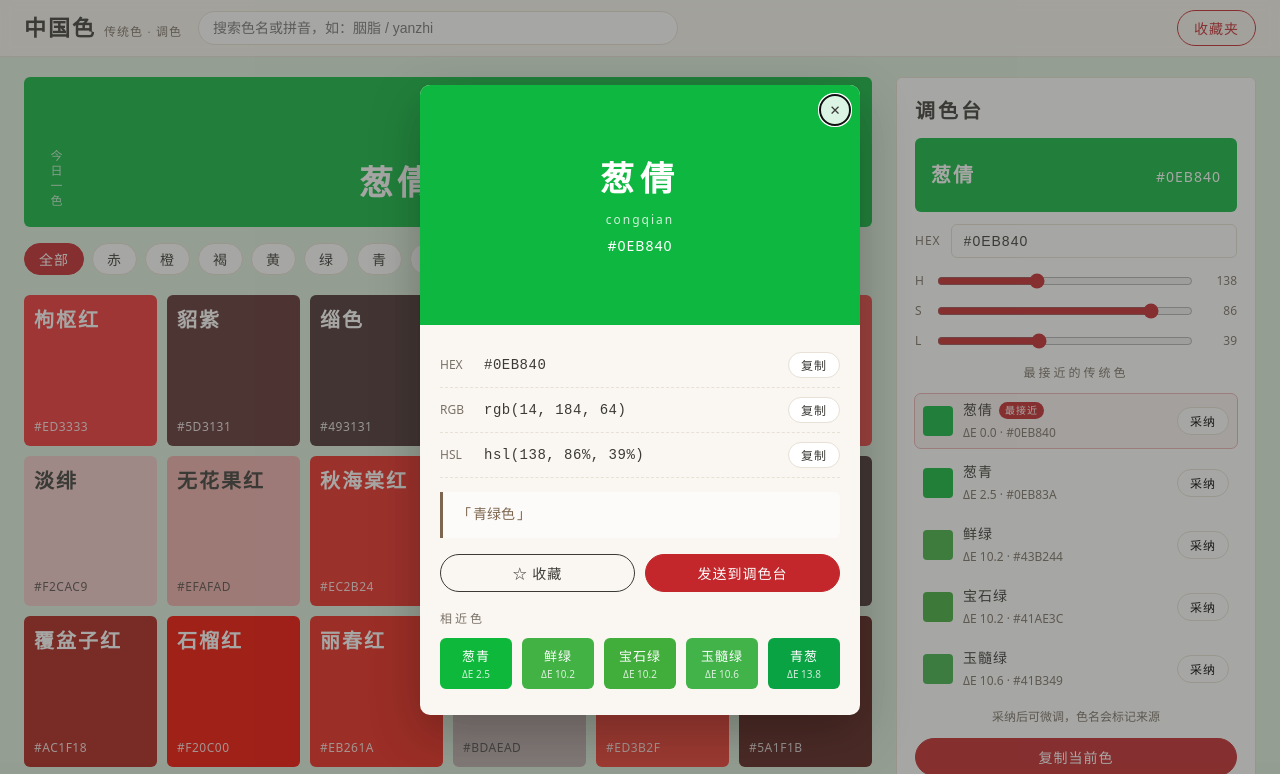
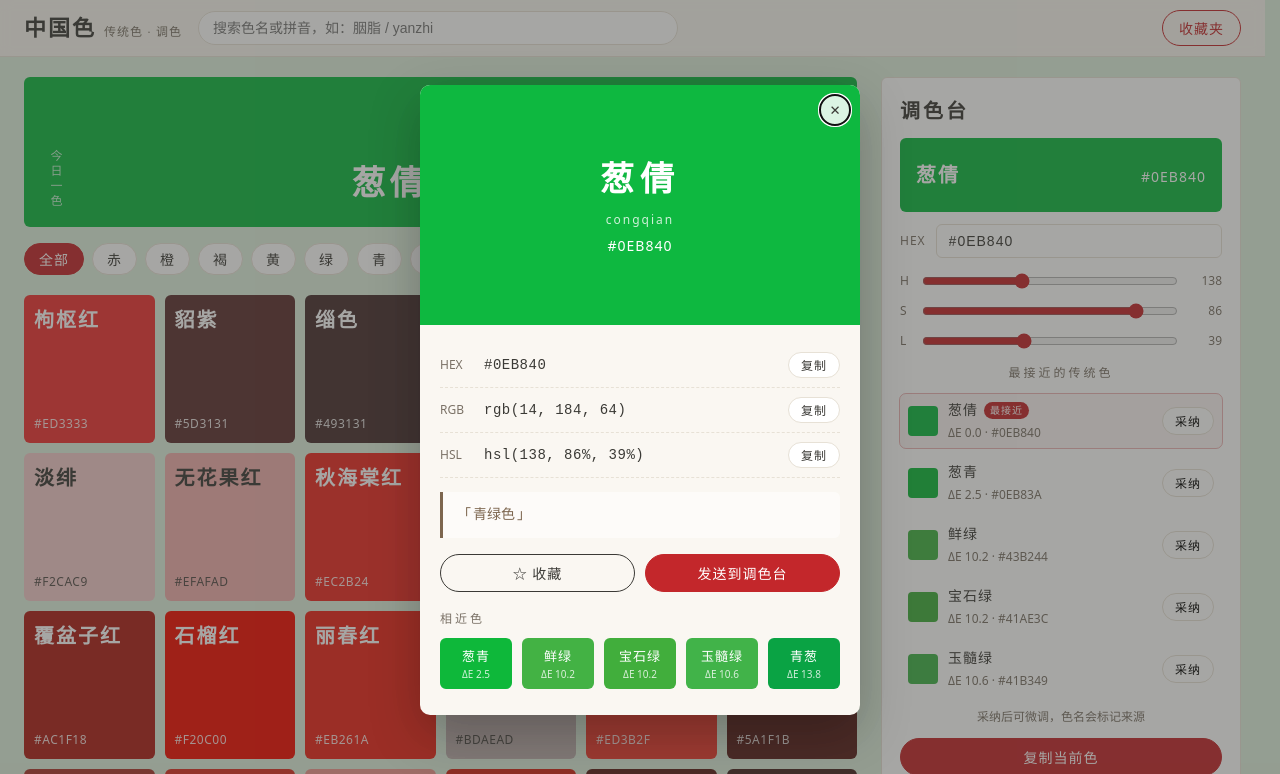
Before and after one commit to xuren9391/Colorful, a plain HTML site: page index.html in a window 1280 px wide. Both pictures are taken after a click on the element "查看今日一色详情". Shown: the top 774 px of the page. Drawn offline with Linux system fonts and the light colour scheme; a small style sheet from the web is missing.

Commit message:
ui: 霞鹜文楷圆润字体 + 动效整体放缓 + 弹窗防页面跳动(scrollbar-gutter)

```diff
--- a/css/style.css
+++ b/css/style.css
@@ -12,9 +12,16 @@
   --accent: #c3272b;
   --line: #e7e1d6;
   --card-radius: 6px;
-  --serif: "Noto Serif SC", "Source Han Serif SC", "STZhongsong", "STSong", "SimSun", serif;
-  --kai: "KaiTi", "STKaiti", "楷体", var(--serif);
+  --round: "LXGW WenKai Screen", "LXGW WenKai", "KaiTi", "STKaiti", "楷体", serif;
+  --serif: var(--round);
+  --kai: var(--round);
   --sans: system-ui, -apple-system, "Segoe UI", "PingFang SC", "Microsoft YaHei", sans-serif;
+  /* 变化节奏：整体放缓，过渡更从容 */
+  --t-card: 0.65s;
+  --t-modal: 0.7s;
+  --t-close: 0.45s;
+  --t-color: 0.5s;
+  --t-bg: 1.2s;
 }
 
 * { box-sizing: border-box; }
@@ -22,7 +29,7 @@
 /* hidden 属性优先于任何作者 display 规则 */
 [hidden] { display: none !important; }
 
-html { scroll-behavior: smooth; }
+html { scroll-behavior: smooth; scrollbar-gutter: stable; }
 
 body {
   margin: 0;
@@ -31,7 +38,7 @@ body {
   font-family: var(--sans);
   font-size: 14px;
   line-height: 1.5;
-  transition: background-color 0.6s ease;
+  transition: background-color var(--t-bg) ease;
 }
 
 .serif { font-family: var(--serif); }
@@ -150,7 +157,7 @@ button { font-family: inherit; }
   padding: 18px 22px;
   border-radius: var(--card-radius);
   cursor: pointer;
-  transition: transform 0.15s ease, box-shadow 0.15s ease;
+  transition: transform 0.22s ease, box-shadow 0.22s ease;
 }
 
 .hero:hover { transform: scale(1.01); box-shadow: 0 6px 24px rgba(59, 58, 54, 0.18); }
@@ -224,7 +231,7 @@ button { font-family: inherit; }
   padding: 10px;
   border-radius: var(--card-radius);
   cursor: pointer;
-  transition: transform 0.15s ease, box-shadow 0.15s ease;
+  transition: transform 0.22s ease, box-shadow 0.22s ease;
 }
 
 .card:hover { transform: scale(1.03); box-shadow: 0 6px 18px rgba(59, 58, 54, 0.22); z-index: 1; }
@@ -618,7 +625,7 @@ input[type="range"] {
   border-radius: var(--card-radius);
   text-align: center;
   cursor: pointer;
-  transition: transform 0.15s ease;
+  transition: transform 0.22s ease;
 }
 
 .sim-item:hover { transform: scale(1.05); }
@@ -770,7 +777,7 @@ input[type="range"] {
 
 /* 色卡瀑布式入场，延迟由 renderWall 内联 --d 控制 */
 .card.enter {
-  animation: card-in 0.38s cubic-bezier(0.2, 0.7, 0.3, 1) backwards;
+  animation: card-in var(--t-card) cubic-bezier(0.2, 0.7, 0.3, 1) backwards;
   animation-delay: var(--d, 0ms);
 }
 
@@ -780,15 +787,15 @@ input[type="range"] {
 
 @keyframes fade-in { from { opacity: 0; } }
 
-.topbar { animation: fade-down 0.4s ease backwards; }
+.topbar { animation: fade-down 0.7s ease backwards; }
 
 .hero {
-  animation: card-in 0.5s 0.08s cubic-bezier(0.2, 0.7, 0.3, 1) backwards;
-  transition: background-color 0.35s ease, color 0.35s ease,
-              transform 0.15s ease, box-shadow 0.15s ease;
+  animation: card-in 0.8s 0.15s cubic-bezier(0.2, 0.7, 0.3, 1) backwards;
+  transition: background-color 0.7s ease, color 0.7s ease,
+              transform 0.22s ease, box-shadow 0.22s ease;
 }
 
-.chip { transition: background-color 0.2s, color 0.2s, border-color 0.2s; }
+.chip { transition: background-color 0.35s, color 0.35s, border-color 0.35s; }
 
 /* 弹层：面板弹性浮现 / 遮罩淡入，关闭反向 */
 @keyframes pop-in {
@@ -799,27 +806,27 @@ input[type="range"] {
   to { opacity: 0; transform: translateY(14px) scale(0.96); }
 }
 
-.modal-mask { animation: fade-in 0.22s ease; }
+.modal-mask { animation: fade-in 0.55s ease; }
 
 .modal-panel {
-  animation: pop-in 0.3s cubic-bezier(0.34, 1.4, 0.4, 1);
+  animation: pop-in var(--t-modal) cubic-bezier(0.3, 1.2, 0.35, 1);
 }
 
-.modal.closing .modal-mask { animation: fade-in 0.16s ease reverse forwards; }
-.modal.closing .modal-panel { animation: pop-out 0.18s ease forwards; }
+.modal.closing .modal-mask { animation: fade-in var(--t-close) ease reverse forwards; }
+.modal.closing .modal-panel { animation: pop-out var(--t-close) ease forwards; }
 
 /* 颜色切换的平滑过渡（调色台预览 / 详情大色块 / 相近色块） */
 .mixer-preview,
 .detail-block,
 .near-swatch {
-  transition: background-color 0.25s ease, color 0.25s ease;
+  transition: background-color var(--t-color) ease, color var(--t-color) ease;
 }
 
 .sim-item {
-  transition: background-color 0.25s ease, color 0.25s ease, transform 0.15s ease;
+  transition: background-color var(--t-color) ease, color var(--t-color) ease, transform 0.22s ease;
 }
 
-.near-item { transition: background-color 0.2s ease; }
+.near-item { transition: background-color 0.4s ease; }
 
 /* toast 滑入（hidden→显示会重启 animation） */
 @keyframes toast-in {
@@ -827,11 +834,11 @@ input[type="range"] {
 }
 
 .toast {
-  animation: toast-in 0.28s cubic-bezier(0.34, 1.3, 0.4, 1);
+  animation: toast-in 0.45s cubic-bezier(0.34, 1.3, 0.4, 1);
 }
 
 /* 手动复制降级面板 */
-.manual-copy { animation: pop-in 0.25s cubic-bezier(0.34, 1.4, 0.4, 1); }
+.manual-copy { animation: pop-in 0.55s cubic-bezier(0.3, 1.2, 0.35, 1); }
 
 /* 系统偏好：减少动效时退化为直切 */
 @media (prefers-reduced-motion: reduce) {
@@ -857,7 +864,7 @@ input[type="range"] {
     overflow-y: auto;
     border-radius: 16px 16px 0 0;
     transform: translateY(105%);
-    transition: transform 0.34s cubic-bezier(0.32, 0.72, 0, 1);
+    transition: transform 0.5s cubic-bezier(0.32, 0.72, 0, 1);
     box-shadow: 0 -8px 30px rgba(0, 0, 0, 0.2);
   }
 
--- a/index.html
+++ b/index.html
@@ -6,6 +6,9 @@
 <title>中国色 · 传统色推荐与调色工具</title>
 <meta name="description" content="661 种中国传统色：搜索取值、ΔE 最近传统色匹配、收藏导出 CSS 变量。">
 <link rel="icon" type="image/svg+xml" href="favicon.svg">
+<link rel="preconnect" href="https://cdn.jsdelivr.net" crossorigin>
+<!-- 霞鹜文楷：圆润楷体，古风与柔和兼得；加载失败自动回退本机楷体/宋体 -->
+<link rel="stylesheet" href="https://cdn.jsdelivr.net/npm/lxgw-wenkai-screen-webfont@1.7.0/style.css">
 <link rel="stylesheet" href="css/style.css">
 </head>
 <body>
--- a/js/app.js
+++ b/js/app.js
@@ -253,8 +253,8 @@ function renderWall() {
   wall.innerHTML = list.map(({ c, i }, pos) => {
     const [r, g, b] = c.rgb;
     const starred = favNames.has(c.name);
-    // 瀑布式入场：前 20 张依次错峰，其余同时浮现，避免 661 张长尾
-    const delay = Math.min(pos, 20) * 22;
+    // 瀑布式入场：前 26 张依次错峰（30ms 步进，约 0.78s 铺开），其余同时浮现
+    const delay = Math.min(pos, 26) * 30;
     return `<div class="card enter" data-i="${i}" tabindex="0" role="button"
          aria-label="${c.name} ${hexUpper(c.hex)}"
          style="--d:${delay}ms;background:${c.hex};color:${textColorFor(r, g, b)}">
@@ -329,7 +329,7 @@ function closeModal(m) {
     delete m.dataset.closing;
     document.body.style.overflow = "";
     if (lastFocused && lastFocused.focus) lastFocused.focus();
-  }, 190);
+  }, 460);
 }
 
 function fmtHsl(rgb) {
```
Also changed, not shown: .e2e/walkthrough.cjs, 1 other file.
